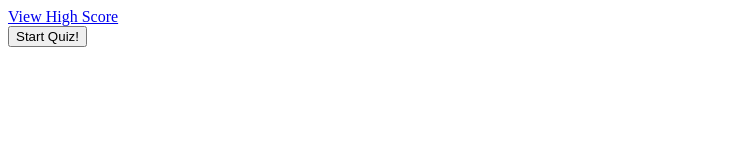
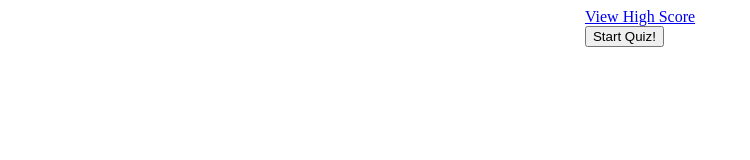
Before and after one commit to prnessy23/Beat-the-clock, a plain HTML site: page index.html in a window 1280 px wide. Shown: the whole page, without its empty margins (0-750 px from the left). Drawn offline with Linux system fonts and the light colour scheme.

Commit message:
created styling and centering of quiz boxes on page

```diff
--- a/asset/css/style.css
+++ b/asset/css/style.css
@@ -1,3 +1,14 @@
 .hide {
     display: none;
 }
+
+body{
+background: linear-gradient(blue,white,);
+background-repeat: no-repeat ;
+height: auto;
+max-width: ;
+display: flex;
+align-items: center;
+justify-content: center;
+
+}
```
